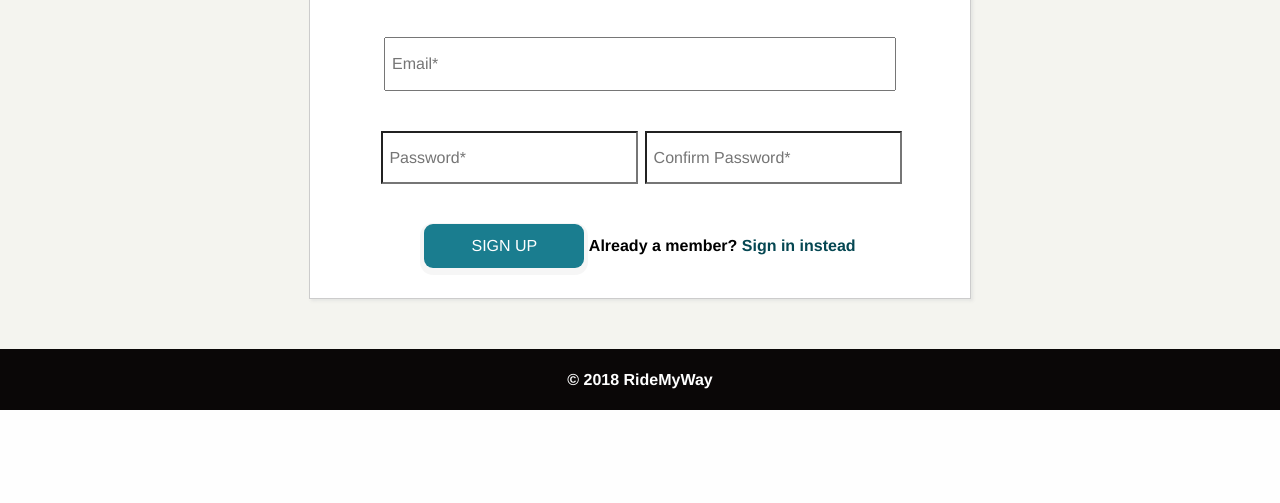
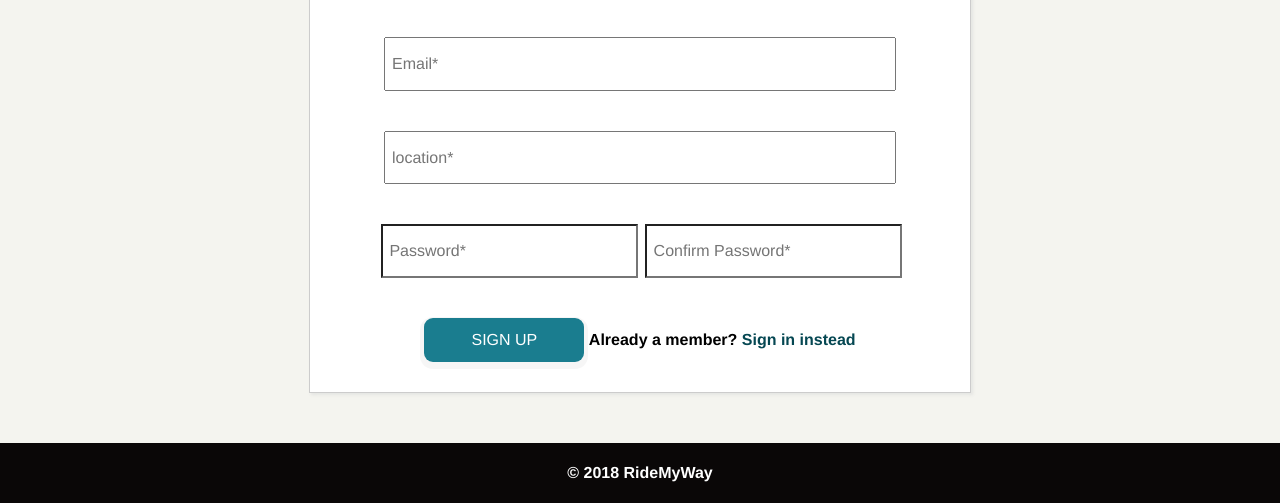
Before and after one commit to lauragift21/Ride-My-Way, a website: page UI/signup.html in a window 1280 px wide. Shown: the part 346-849 px from the top of the page. Before the commit the page ends 800 px from the top, so only its background shows below. Drawn offline with nearby package versions, Linux system fonts and the light colour scheme.

Commit message:
Add location to signup form fields

```diff
--- a/UI/signup.html
+++ b/UI/signup.html
@@ -54,6 +54,9 @@
                 <input type="email" class="text-email" name="email" placeholder="Email*" required>
               </div>
               <div class="form-group">
+                  <input type="text" class="text-email" name="location" placeholder="location*" required>
+                </div>
+              <div class="form-group">
                 <input type="password" class="text-input" name="password" placeholder="Password*" required>
                 <input type="password" class="text-input" name="password" placeholder="Confirm Password*" required>
               </div>
```
